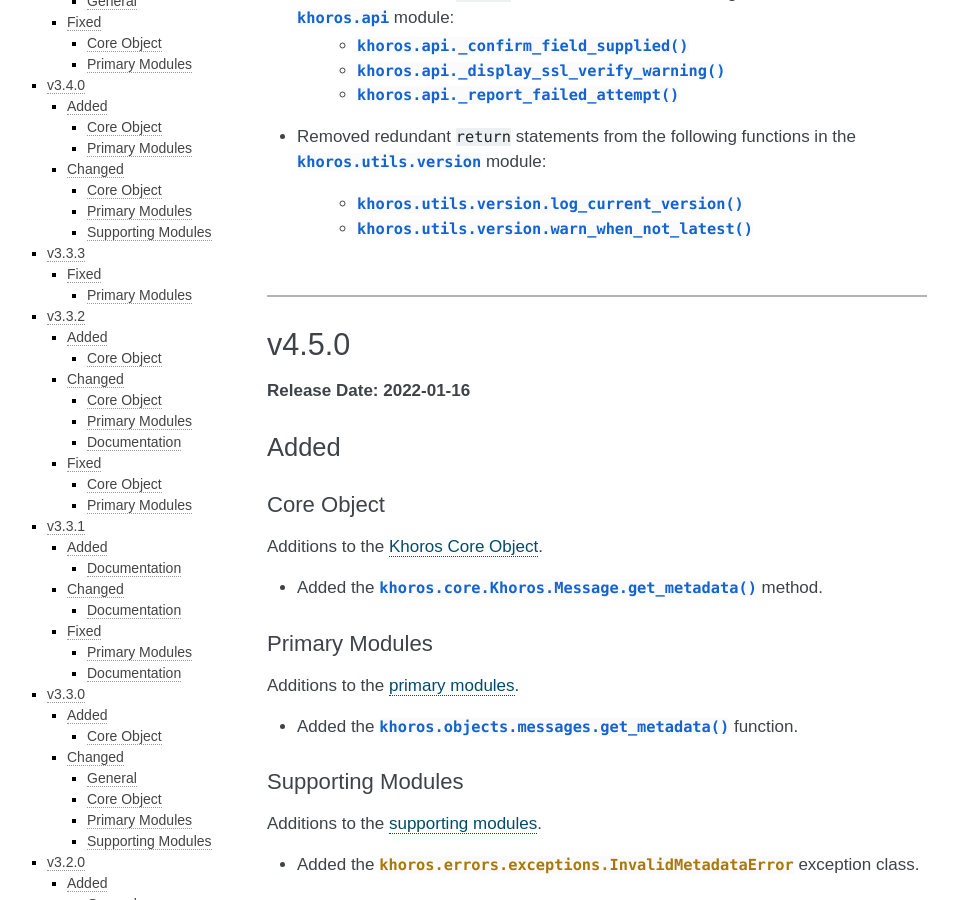
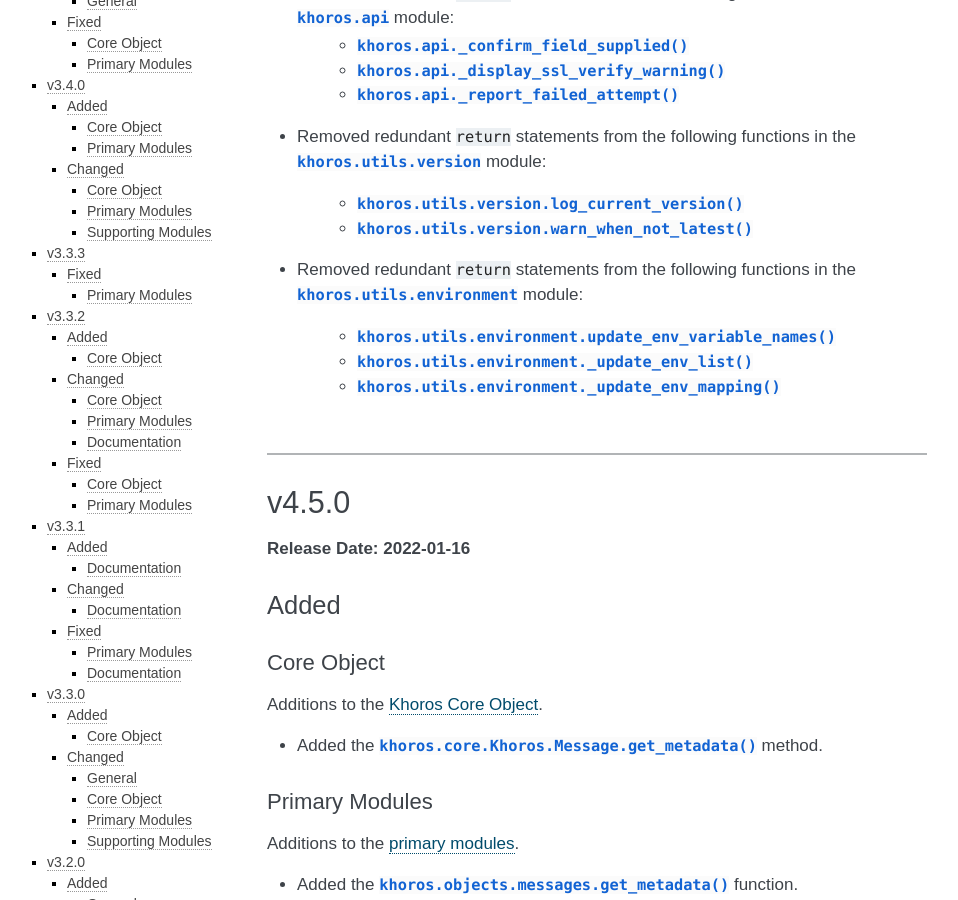
Before and after one commit to jeffshurtliff/khoros, a Sphinx documentation site: the page built from docs/changelog.rst, in a window 1280 px wide and 900 px high, scrolled down 2203 px. Shown: the whole window, without its empty margins (153-1111 px from the left). Built offline with Sphinx 7.4.7, drawn with Linux system fonts in a browser that asks for light colours.

Commit message:
Removed redundant return statements

```diff
--- a/docs/changelog.rst
+++ b/docs/changelog.rst
@@ -93,6 +93,12 @@ Fixes to the :doc:`primary modules <primary-modules>`.
   :py:mod:`khoros.utils.version` module:
     * :py:func:`khoros.utils.version.log_current_version`
     * :py:func:`khoros.utils.version.warn_when_not_latest`
+* Removed redundant ``return`` statements from the following functions in the
+  :py:mod:`khoros.utils.environment` module:
+    * :py:func:`khoros.utils.environment.update_env_variable_names`
+    * :py:func:`khoros.utils.environment._update_env_list`
+    * :py:func:`khoros.utils.environment._update_env_mapping`
+
 
 |
 
```
Also changed, not shown: 1 other file.
